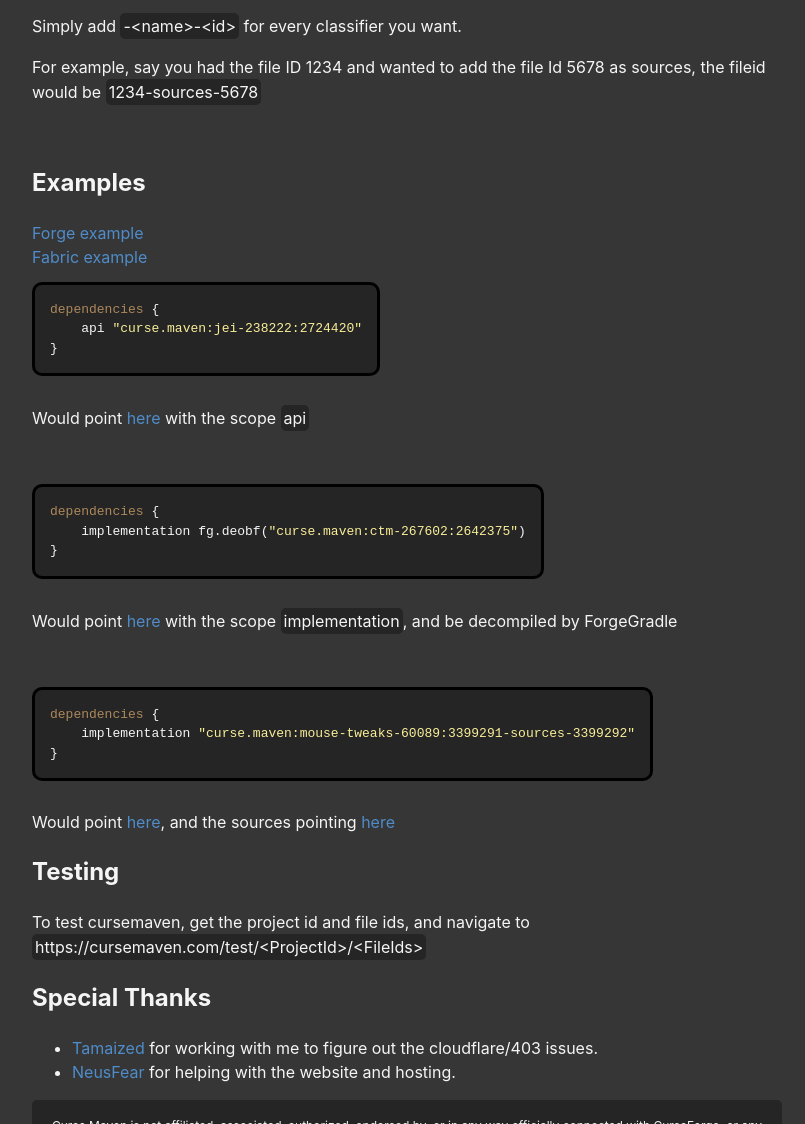
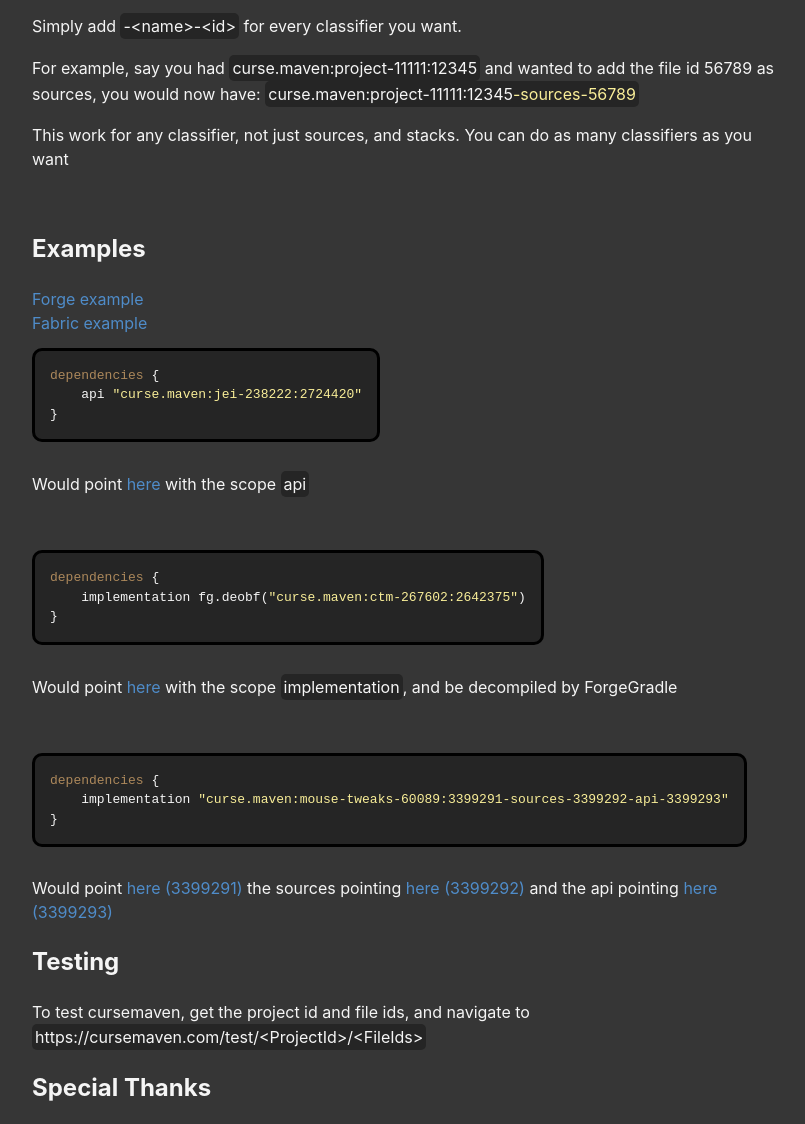
Before and after one commit to Wyn-Price/CurseMaven, a website: page public/index.html in a window 1280 px wide. Shown: the part 2272-3396 px from the top of the page, without its empty margins (76-881 px from the left). Drawn offline with Linux system fonts and the light colour scheme.

Commit message:
Better docs

```diff
--- a/public/index.html
+++ b/public/index.html
@@ -82,8 +82,12 @@
         <p>You can define classifiers for cursemaven to look for in the <span
                 class="text-highlight">&lt;fileids&gt;</span> section</p>
         <p>Simply add <span class="text-highlight">-&lt;name&gt;-&lt;id&gt;</span> for every classifier you want.</p>
-        <p>For example, say you had the file ID 1234 and wanted to add the file Id 5678 as sources, the fileid would
-            be <span class="text-highlight">1234-sources-5678</span> </p>
+        <p>For example, say you had <span class="text-highlight">curse.maven:project-11111:12345</span> and wanted to
+            add the file id 56789 as sources, you would now have:
+            <span class="text-highlight">curse.maven:project-11111:12345<span class="code-yellow">-sources-56789</span>
+            </span>
+        </p>
+        <p>This work for any classifier, not just sources, and stacks. You can do as many classifiers as you want</p>
         <br>
         <h2>Examples</h2>
         <a href="/forge"> Forge example </a> <br>
@@ -103,11 +107,14 @@
         </p>
         <br>
         <pre class="text-highlight big"><span class="code-orange">dependencies</span> {
-    implementation <span class="code-yellow">"curse.maven:mouse-tweaks-60089:3399291-sources-3399292"</span>
+    implementation <span class="code-yellow">"curse.maven:mouse-tweaks-60089:3399291-sources-3399292-api-3399293"</span>
 }</pre>
-        <p>Would point <a href="https://www.curseforge.com/minecraft/mc-mods/mouse-tweaks/files/3399291">here</a>, and
-            the
-            sources pointing <a href="https://www.curseforge.com/minecraft/mc-mods/mouse-tweaks/files/3399292">here</a>
+        <p>Would point <a href="https://www.curseforge.com/minecraft/mc-mods/mouse-tweaks/files/3399291">here
+                (3399291)</a>
+            the sources pointing
+            <a href="https://www.curseforge.com/minecraft/mc-mods/mouse-tweaks/files/3399292">here (3399292)</a>
+            and the api pointing
+            <a href="https://www.curseforge.com/minecraft/mc-mods/mouse-tweaks/files/3399293">here (3399293)</a>
         </p>
         <h2>Testing</h2>
         <p>To test cursemaven, get the project id and file ids, and navigate to
```
